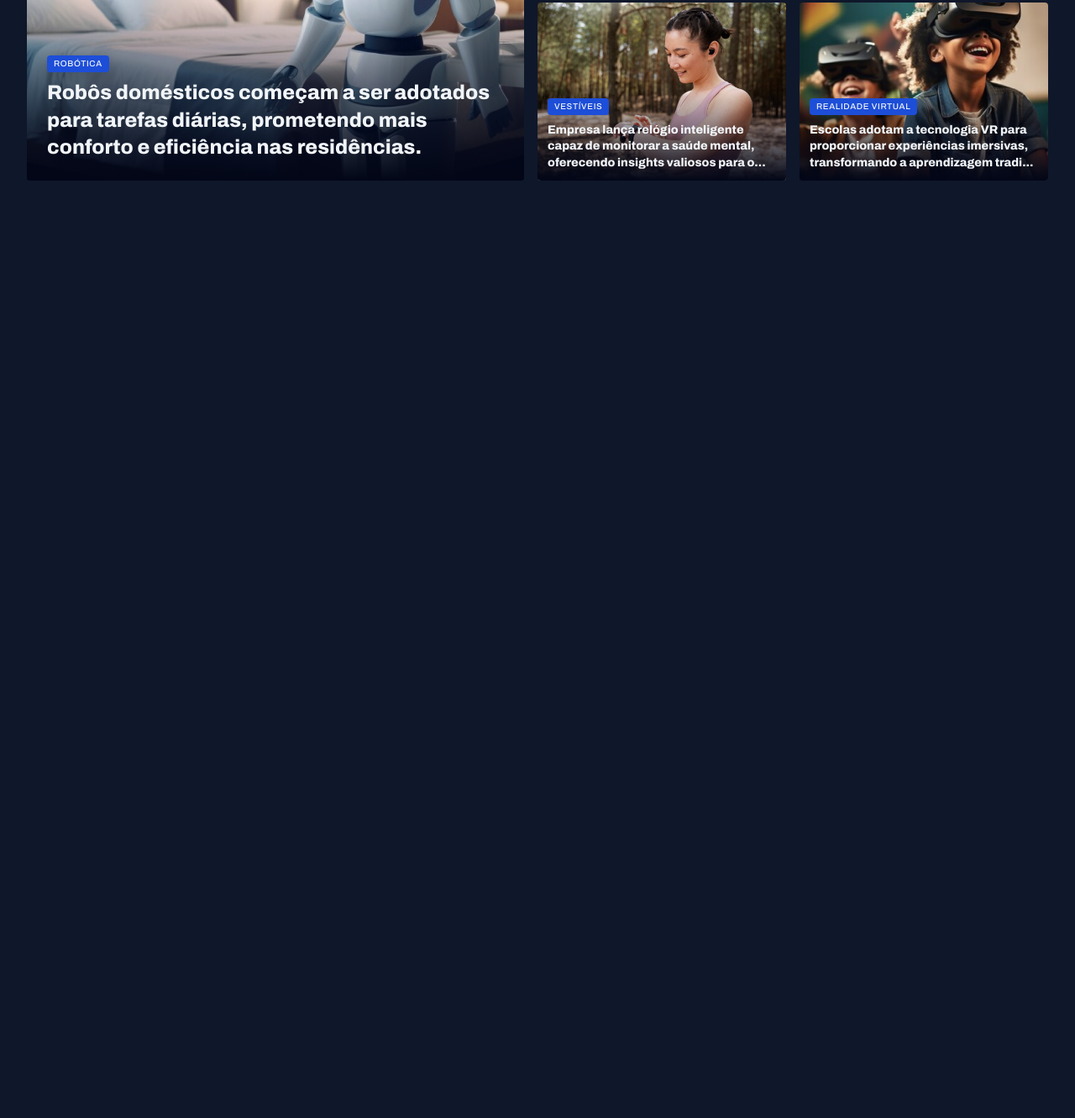
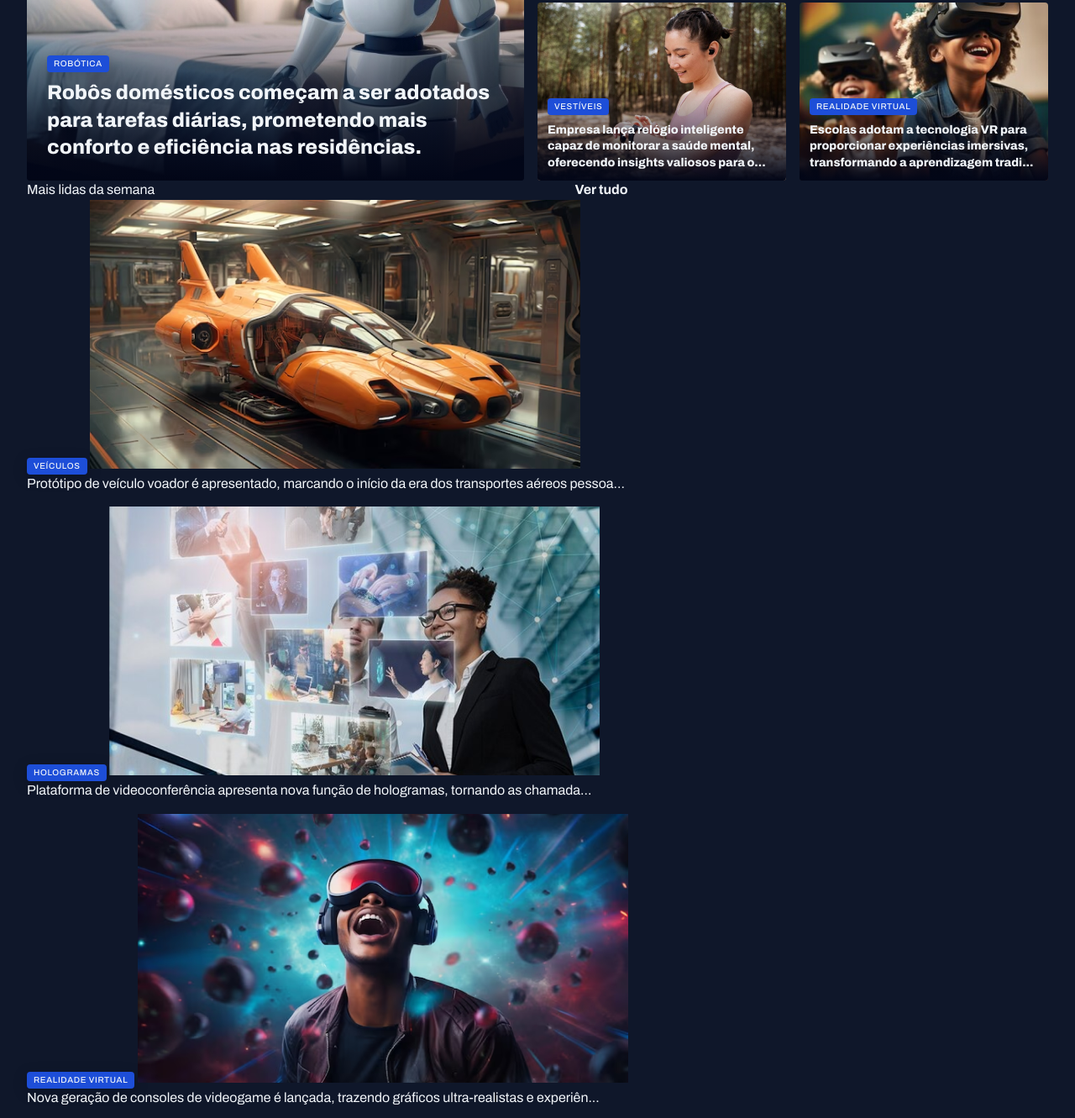
Before and after one commit to cristiano027/portal-de-noticias, a plain HTML site: page index.html in a window 1280 px wide. Shown: the part 389-1720 px from the top of the page at 84% size. Before the commit the page ends 800 px from the top, so only its background shows below. Drawn offline with Linux system fonts and the light colour scheme.

Commit message:
estruturando a secao mais lida

```diff
--- a/index.html
+++ b/index.html
@@ -95,6 +95,52 @@
       </div>
 
     </section>
+
+    <section id="weekly">
+
+      <header class="grid grid-flow-col">
+        <h3>Mais lidas da semana</h3>
+        <a href="#" class="grid grid-flow-col">
+          <strong>Ver tudo</strong>
+          <span></span>
+        </a>
+      </header>
+
+      <div class="grid gap-16">
+        <figure>
+          <span class="content-tag">veículos</span>
+          <img src="assets/images/Image 06.png">
+          <p>
+            Protótipo de veículo voador é apresentado, marcando o início da era dos transportes aéreos pessoa...
+          </p>
+        </figure>
+
+        <figure>
+          <span class="content-tag">hologramas</span>
+          <img src="assets/images/Image 07.png">
+          <p>
+            Plataforma de videoconferência apresenta nova função de hologramas, tornando as chamada...
+          </p>
+        </figure>
+
+        <figure>
+          <span class="content-tag">realidade virtual</span>
+          <img src="assets/images/Image 08.png">
+          <p>
+            Nova geração de consoles de videogame é lançada, trazendo gráficos ultra-realistas e experiên...
+          </p>
+        </figure>
+
+        <figure>
+          <span class="content-tag">internet</span>
+          <img src="assets/images/Image 09.png">
+          <p>
+            Projeto busca oferecer internet de alta velocidade em áreas remotas através de satélites.
+          </p>
+        </figure>
+      </div>
+
+    </section>
   </main>
 </body>
 </html>
```
